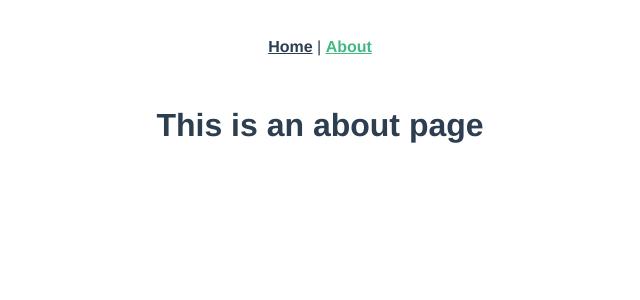
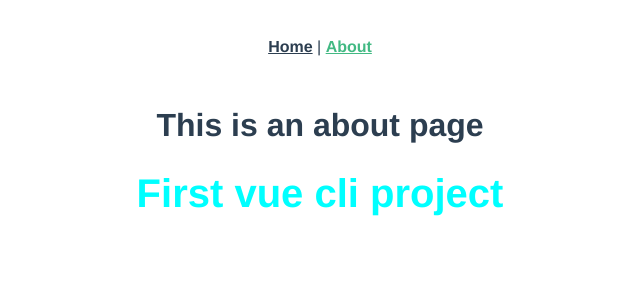
Before and after one commit to abdellatif-laghjaj/practice_vue_js, a Vue app: page /about in a window 1280 px wide. Shown: the top 300 px of the page, without its empty margins (320-960 px from the left). Built offline with nearby package versions, Linux system fonts and the light colour scheme.

Commit message:
add components

```diff
--- a/jsconfig.json
+++ b/jsconfig.json
@@ -4,10 +4,9 @@
     "module": "esnext",
     "baseUrl": "./",
     "moduleResolution": "node",
+    "jsx": "preserve",
     "paths": {
-      "@/*": [
-        "src/*"
-      ]
+        "@/*": ["src/*"]
     },
     "lib": [
       "esnext",
--- a/src/App.vue
+++ b/src/App.vue
@@ -1,3 +1,4 @@
+<!-- eslint-disable -->
 <template>
   <div id="app">
     <nav>
--- /dev/null
+++ b/src/components/WelcomeMessage.vue
@@ -0,0 +1,18 @@
+<template>
+    <div class="welcome-message">
+        <h1>First vue cli project</h1>
+    </div>
+</template>
+
+<script>
+export default {
+    name: 'WelcomeMessage',
+}
+</script>
+
+<style scoped>
+h1 {
+    color: aqua;
+    font-size: 40px;
+}
+</style>
--- a/src/views/AboutView.vue
+++ b/src/views/AboutView.vue
@@ -1,5 +1,18 @@
 <template>
   <div class="about">
     <h1>This is an about page</h1>
+    <WelcomeMessage />
   </div>
 </template>
+
+<script>
+// @ is an alias to /src
+import WelcomeMessage from "@/components/WelcomeMessage.vue";
+
+export default {
+  name: "about",
+  components: {
+    WelcomeMessage,
+  },
+};
+</script>
```
